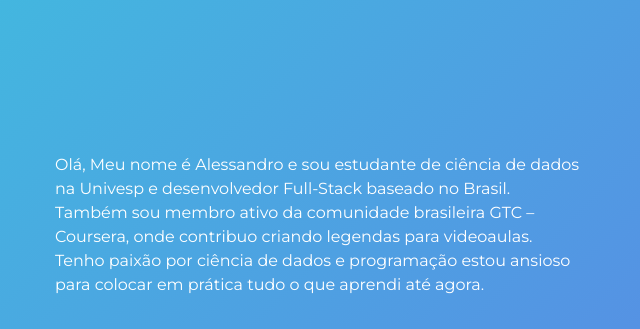
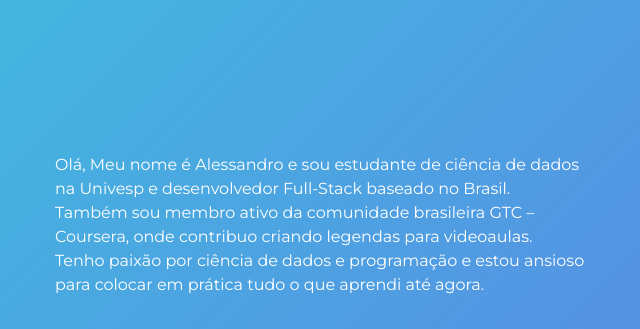
Before and after one commit to AlessandrodeAlmeida2/Portfolio_data_science, a plain HTML site: page index.html in a window 1280 px wide. Shown: the part 920-1249 px from the top of the page, 595-1235 px from the left. Drawn offline with Linux system fonts and the light colour scheme.

Commit message:
Update index.html

```diff
--- a/index.html
+++ b/index.html
@@ -127,7 +127,7 @@ Have fun creating your portfolio on this template!!! -->
             <p class="about-wrapper__info-text">
               <br>
 
-              Olá, Meu nome é Alessandro e sou estudante de ciência de dados na Univesp e desenvolvedor Full-Stack baseado no Brasil. Também sou membro ativo da comunidade brasileira GTC – Coursera, onde contribuo criando legendas para videoaulas. Tenho paixão por ciência de dados e programação estou ansioso para colocar em prática tudo o que aprendi até agora.
+              Olá, Meu nome é Alessandro e sou estudante de ciência de dados na Univesp e desenvolvedor Full-Stack baseado no Brasil. Também sou membro ativo da comunidade brasileira GTC – Coursera, onde contribuo criando legendas para videoaulas. Tenho paixão por ciência de dados e programação e estou ansioso para colocar em prática tudo o que aprendi até agora.
               <br>
             </p>
               <br>
```
